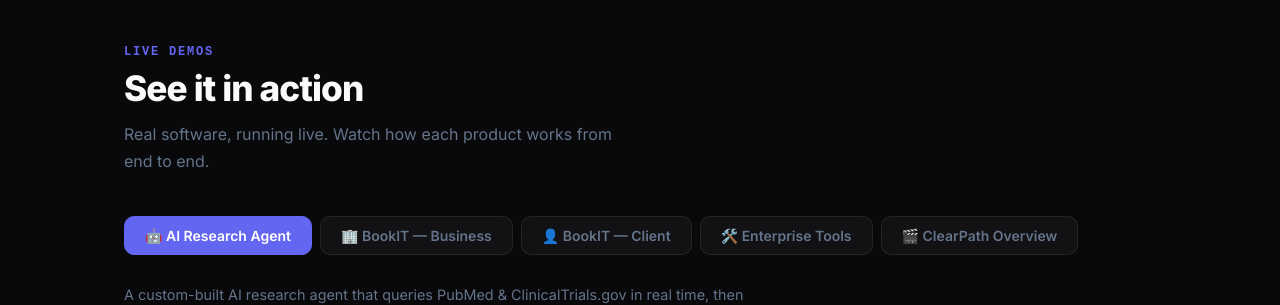
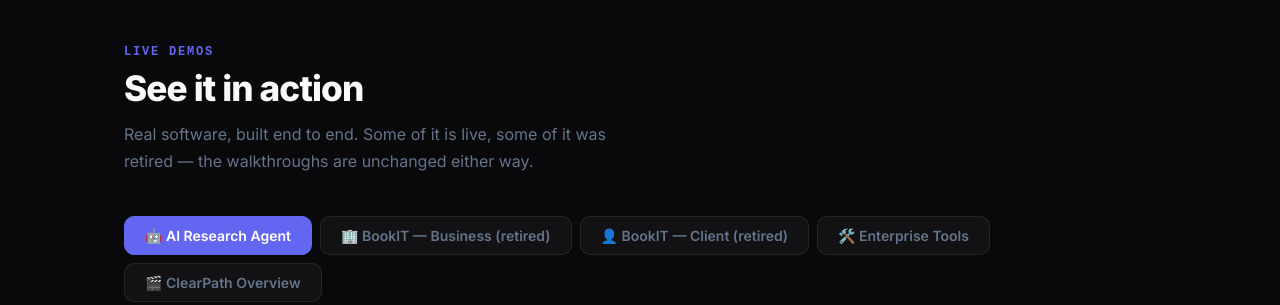
Before and after one commit to DamianAI613/clearpath-site, a Next.js app: page / in a window 1280 px wide. Shown: the part 2840-3145 px from the top of the page. Built offline with nearby package versions, Linux system fonts and the light colour scheme.

Commit message:
Mark BookIT as retired across site

```diff
--- a/app/page.tsx
+++ b/app/page.tsx
@@ -84,9 +84,9 @@
   },
   {
     title: 'BookIT — Scheduling SaaS',
-    category: 'Full-Stack App',
-    tagline: 'Full booking platform built solo, concept to production.',
-    description: 'End-to-end appointment scheduling SaaS for service businesses. Includes real-time notifications, Stripe billing, Twilio SMS reminders, email verification, admin tools, and PWA support.',
+    category: 'Full-Stack App · Retired',
+    tagline: 'A full booking platform, built solo from concept to production — then retired.',
+    description: 'End-to-end appointment scheduling SaaS for service businesses: real-time notifications, Stripe billing, Twilio SMS reminders, email verification, admin tools, and PWA support. Retired in 2026 — the software shipped and worked; the business concept behind it did not, and it was wound down before public launch. It stays here as an engineering case study, not a product you can buy.',
     tech: ['Next.js 16', 'React 19', 'Supabase', 'Stripe', 'Twilio', 'Vercel'],
     metrics: [
       '3 role-based dashboards (admin, business, client)',
@@ -582,15 +582,15 @@
             See it in action
           </h2>
           <p style={{ fontSize: '1rem', color: '#64748B', margin: '0 0 40px', maxWidth: 520, lineHeight: 1.7 }}>
-            Real software, running live. Watch how each product works from end to end.
+            Real software, built end to end. Some of it is live, some of it was retired — the walkthroughs are unchanged either way.
           </p>
 
           {/* Tabs */}
           <div style={{ display: 'flex', gap: 8, marginBottom: 28, flexWrap: 'wrap' }}>
             {[
               { id: 0, label: '🤖 AI Research Agent' },
-              { id: 1, label: '🏢 BookIT — Business' },
-              { id: 2, label: '👤 BookIT — Client' },
+              { id: 1, label: '🏢 BookIT — Business (retired)' },
+              { id: 2, label: '👤 BookIT — Client (retired)' },
               { id: 3, label: '🛠️ Enterprise Tools' },
               { id: 4, label: '🎬 ClearPath Overview' },
             ].map(tab => (
@@ -627,7 +627,7 @@
           {activeDemo === 1 && (
             <div className="cp-fade">
               <p style={{ fontSize: '0.9rem', color: '#64748B', marginBottom: 20, lineHeight: 1.7, maxWidth: 620 }}>
-                A walkthrough of the BookIT business dashboard — setting up services, managing appointments, viewing client bookings, and handling real-time notifications.
+                <strong style={{ color: '#94A3B8' }}>Retired project.</strong> BookIT was wound down in 2026 — the build is finished, the business idea was abandoned. A walkthrough of the business dashboard: setting up services, managing appointments, viewing client bookings, and handling real-time notifications.
               </p>
               <div style={{ borderRadius: 16, overflow: 'hidden', border: '1px solid rgba(99,102,241,0.25)', background: '#000', boxShadow: '0 0 60px rgba(99,102,241,0.1)' }}>
                 <video controls playsInline preload="metadata" style={{ width: '100%', display: 'block', maxHeight: 500 }}>
@@ -639,7 +639,7 @@
           {activeDemo === 2 && (
             <div className="cp-fade">
               <p style={{ fontSize: '0.9rem', color: '#64748B', marginBottom: 20, lineHeight: 1.7, maxWidth: 620 }}>
-                The client-side experience — discovering a business, selecting a service, booking an appointment, and receiving confirmation — all in under a minute, no app needed.
+                <strong style={{ color: '#94A3B8' }}>Retired project.</strong> The client-side experience — discovering a business, selecting a service, booking an appointment, and receiving confirmation — all in under a minute, no app needed.
               </p>
               <div style={{ borderRadius: 16, overflow: 'hidden', border: '1px solid rgba(99,102,241,0.25)', background: '#000', boxShadow: '0 0 60px rgba(99,102,241,0.1)' }}>
                 <video controls playsInline preload="metadata" style={{ width: '100%', display: 'block', maxHeight: 500 }}>
```
